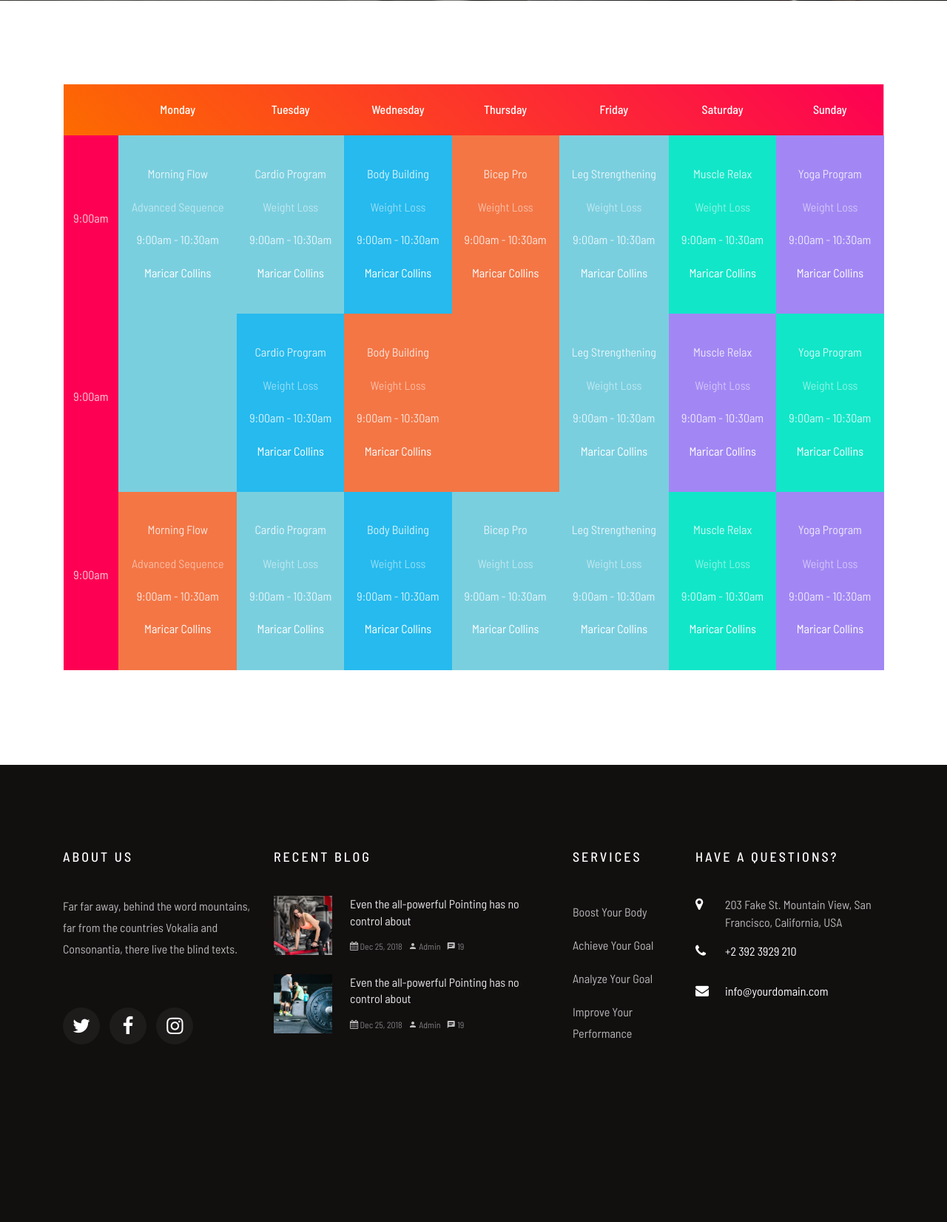
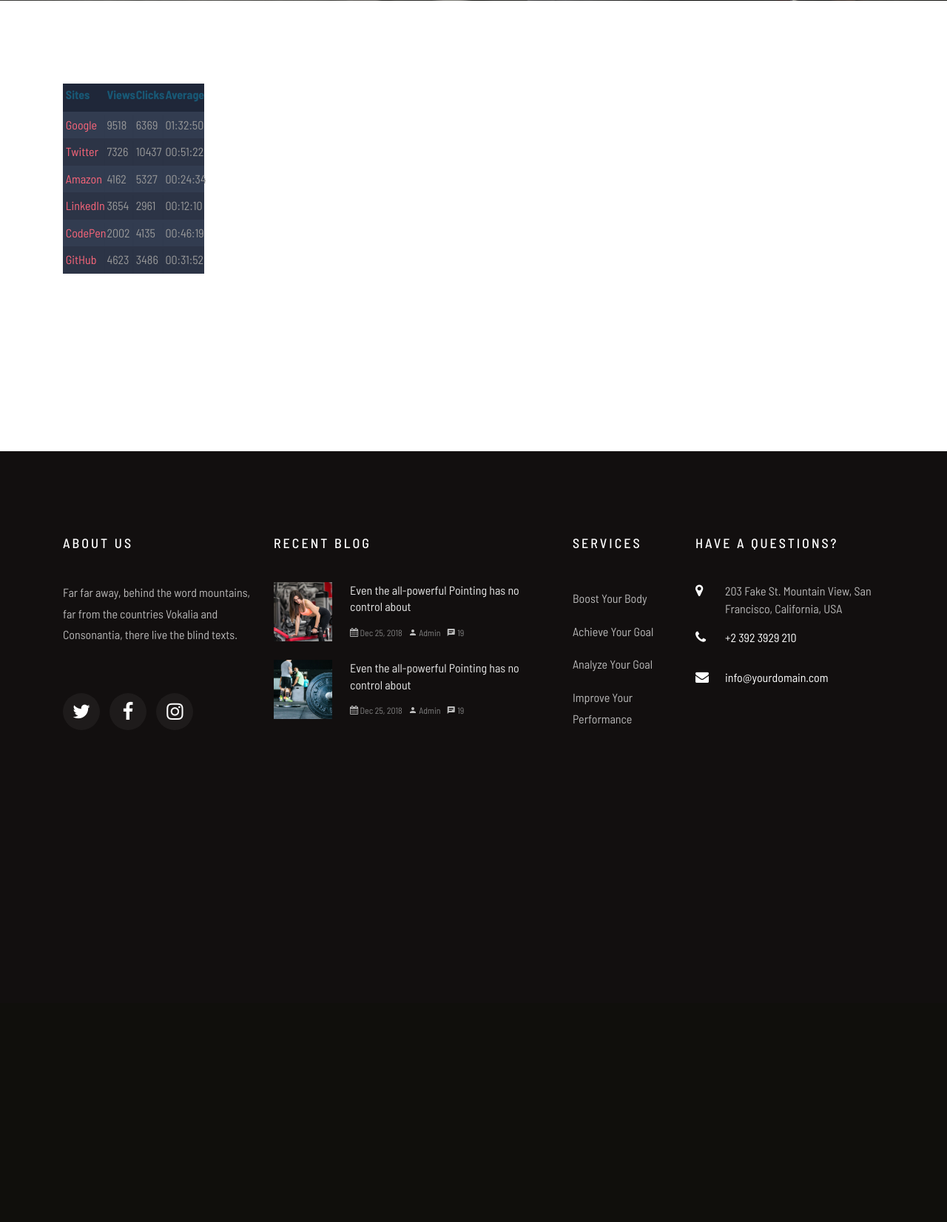
Before and after one commit to abdelrahmanelmarakby/StaminaFitness, a PHP site: page /schedule.php in a window 1280 px wide. Shown: the part 799-2451 px from the top of the page at 74% size. After the commit the page ends 1786 px from the top, so only its background shows below. Run offline with PHP 8.4, Linux system fonts and the light colour scheme; some libraries are stand-ins or nearby versions; some web fonts are replaced.

Commit message:
added table modification

```diff
--- /dev/null
+++ b/css/table.css
@@ -0,0 +1,111 @@
+
+@charset "UTF-8";
+@import url(https://fonts.googleapis.com/css?family=Open+Sans:300,400,700);
+
+body {
+  font-family: 'Open Sans', sans-serif;
+  font-weight: 300;
+  line-height: 1.42em;
+  color:#A7A1AE;
+  background-color:#1F2739;
+}
+
+h1 {
+  font-size:3em;
+  font-weight: 300;
+  line-height:1em;
+  text-align: center;
+  color: #4DC3FA;
+}
+
+h2
+  font-size:1em;
+  font-weight: 300;
+  text-align: center;
+  display: block;
+  line-height:1em;
+  padding-bottom: 2em;
+  color: #FB667A;
+}
+
+h2 a {
+  font-weight: 700;
+  text-transform: uppercase;
+  color: #FB667A;
+  text-decoration: none;
+}
+
+.blue { color: #185875; }
+.yellow { color: #FFF842; }
+
+.container th h1 {
+	  font-weight: bold;
+	  font-size: 1em;
+  text-align: left;
+  color: #185875;
+}
+
+.container td {
+	  font-weight: normal;
+	  font-size: 1em;
+  -webkit-box-shadow: 0 2px 2px -2px #0E1119;
+	   -moz-box-shadow: 0 2px 2px -2px #0E1119;
+	        box-shadow: 0 2px 2px -2px #0E1119;
+}
+
+.container {
+	  text-align: left;
+	  overflow: hidden;
+	  width: 80%;
+	  margin: 0 auto;
+  display: table;
+  padding: 0 0 8em 0;
+}
+
+.container td, .container th {
+	  padding-bottom: 2%;
+	  padding-top: 2%;
+  padding-left:2%;
+}
+
+/* Background-color of the odd rows */
+.container tr:nth-child(odd) {
+	  background-color: #323C50;
+}
+
+/* Background-color of the even rows */
+.container tr:nth-child(even) {
+	  background-color: #2C3446;
+}
+
+.container th {
+	  background-color: #1F2739;
+}
+
+.container td:first-child { color: #FB667A; }
+
+.container tr:hover {
+   background-color: #464A52;
+-webkit-box-shadow: 0 6px 6px -6px #0E1119;
+	   -moz-box-shadow: 0 6px 6px -6px #0E1119;
+	        box-shadow: 0 6px 6px -6px #0E1119;
+}
+
+.container td:hover {
+  background-color: #FFF842;
+  color: #403E10;
+  font-weight: bold;
+
+  box-shadow: #7F7C21 -1px 1px, #7F7C21 -2px 2px, #7F7C21 -3px 3px, #7F7C21 -4px 4px, #7F7C21 -5px 5px, #7F7C21 -6px 6px;
+  transform: translate3d(6px, -6px, 0);
+
+  transition-delay: 0s;
+	  transition-duration: 0.4s;
+	  transition-property: all;
+  transition-timing-function: line;
+}
+
+@media (max-width: 800px) {
+.container td:nth-child(4),
+.container th:nth-child(4) { display: none; }
+}
--- a/schedule.php
+++ b/schedule.php
@@ -6,7 +6,7 @@
     <meta name="viewport" content="width=device-width, initial-scale=1, shrink-to-fit=no">
 
     <link href="https://fonts.googleapis.com/css?family=Barlow+Semi+Condensed:100,200,200i,300,300i,400,400i,500,500i,600,600i,700,700i,800,800i,900,900i" rel="stylesheet">
-
+	<link href="css/table.css" rel="stylesheet">
     <link rel="stylesheet" href="css/open-iconic-bootstrap.min.css">
     <link rel="stylesheet" href="css/animate.css">
 
@@ -66,179 +66,54 @@
 				<div class="row">
     			<div class="col-md-12 ftco-animate">
     				<div class="sched-list">
-	    				<table class="table">
-						    <thead class="thead-primary">
-						      <tr class="text-center">
-						        <th>&nbsp;</th>
-						        <th>Monday</th>
-						        <th>Tuesday</th>
-						        <th>Wednesday</th>
-						        <th>Thursday</th>
-						        <th>Friday</th>
-						        <th>Saturday</th>
-						        <th>Sunday</th>
-						      </tr>
-						    </thead>
-						    <tbody>
-						      <tr class="text-center">
-						        <td class="color">
-						        	<p class="time">9:00am</p>
-						        </td>
-
-						        <td class="color-1">
-						        	<h3><a href="#">Morning Flow</a></h3>
-						        	<span class="at">Advanced Sequence</span>
-						        	<p class="time">9:00am - 10:30am</p>
-						        	<span class="trainer">Maricar Collins</span>
-						        </td>
-
-						        <td class="color-1">
-						        	<h3><a href="#">Cardio Program</a></h3>
-						        	<span class="at">Weight Loss</span>
-						        	<p class="time">9:00am - 10:30am</p>
-						        	<span class="trainer">Maricar Collins</span>
-						        </td>
-
-						        <td class="color-2">
-						        	<h3><a href="#">Body Building</a></h3>
-						        	<span class="at">Weight Loss</span>
-						        	<p class="time">9:00am - 10:30am</p>
-						        	<span class="trainer">Maricar Collins</span>
-						        </td>
-
-						        <td class="color-3">
-						        	<h3><a href="#">Bicep Pro</a></h3>
-						        	<span class="at">Weight Loss</span>
-						        	<p class="time">9:00am - 10:30am</p>
-						        	<span class="trainer">Maricar Collins</span>
-					          </td>
-
-						        <td class="color-1">
-						        	<h3><a href="#">Leg Strengthening</a></h3>
-						        	<span class="at">Weight Loss</span>
-						        	<p class="time">9:00am - 10:30am</p>
-						        	<span class="trainer">Maricar Collins</span>
-						        </td>
-
-						        <td class="color-4">
-						        	<h3><a href="#">Muscle Relax</a></h3>
-						        	<span class="at">Weight Loss</span>
-						        	<p class="time">9:00am - 10:30am</p>
-						        	<span class="trainer">Maricar Collins</span>
-						        </td>
-
-						        <td class="color-5">
-						        	<h3><a href="#">Yoga Program</a></h3>
-						        	<span class="at">Weight Loss</span>
-						        	<p class="time">9:00am - 10:30am</p>
-						        	<span class="trainer">Maricar Collins</span>
-						        </td>
-						      </tr><!-- END TR-->
-
-						      <tr class="text-center">
-						        <td class="color">
-						        	<p class="time">9:00am</p>
-						        </td>
-
-						        <td class="color-1">
-						        </td>
-
-						        <td class="color-2">
-						        	<h3><a href="#">Cardio Program</a></h3>
-						        	<span class="at">Weight Loss</span>
-						        	<p class="time">9:00am - 10:30am</p>
-						        	<span class="trainer">Maricar Collins</span>
-						        </td>
-
-						        <td class="color-3">
-						        	<h3><a href="#">Body Building</a></h3>
-						        	<span class="at">Weight Loss</span>
-						        	<p class="time">9:00am - 10:30am</p>
-						        	<span class="trainer">Maricar Collins</span>
-						        </td>
-
-						        <td class="color-3">
-					          </td>
-
-						        <td class="color-1">
-						        	<h3><a href="#">Leg Strengthening</a></h3>
-						        	<span class="at">Weight Loss</span>
-						        	<p class="time">9:00am - 10:30am</p>
-						        	<span class="trainer">Maricar Collins</span>
-						        </td>
-
-						        <td class="color-5">
-						        	<h3><a href="#">Muscle Relax</a></h3>
-						        	<span class="at">Weight Loss</span>
-						        	<p class="time">9:00am - 10:30am</p>
-						        	<span class="trainer">Maricar Collins</span>
-						        </td>
-
-						        <td class="color-4">
-						        	<h3><a href="#">Yoga Program</a></h3>
-						        	<span class="at">Weight Loss</span>
-						        	<p class="time">9:00am - 10:30am</p>
-						        	<span class="trainer">Maricar Collins</span>
-						        </td>
-						      </tr><!-- END TR-->
-
-						      <tr class="text-center">
-						        <td class="color">
-						        	<p class="time">9:00am</p>
-						        </td>
-
-						        <td class="color-3">
-						        	<h3><a href="#">Morning Flow</a></h3>
-						        	<span class="at">Advanced Sequence</span>
-						        	<p class="time">9:00am - 10:30am</p>
-						        	<span class="trainer">Maricar Collins</span>
-						        </td>
-
-						        <td class="color-1">
-						        	<h3><a href="#">Cardio Program</a></h3>
-						        	<span class="at">Weight Loss</span>
-						        	<p class="time">9:00am - 10:30am</p>
-						        	<span class="trainer">Maricar Collins</span>
-						        </td>
-
-						        <td class="color-2">
-						        	<h3><a href="#">Body Building</a></h3>
-						        	<span class="at">Weight Loss</span>
-						        	<p class="time">9:00am - 10:30am</p>
-						        	<span class="trainer">Maricar Collins</span>
-						        </td>
-
-						        <td class="color-1">
-						        	<h3><a href="#">Bicep Pro</a></h3>
-						        	<span class="at">Weight Loss</span>
-						        	<p class="time">9:00am - 10:30am</p>
-						        	<span class="trainer">Maricar Collins</span>
-					          </td>
-
-						        <td class="color-1">
-						        	<h3><a href="#">Leg Strengthening</a></h3>
-						        	<span class="at">Weight Loss</span>
-						        	<p class="time">9:00am - 10:30am</p>
-						        	<span class="trainer">Maricar Collins</span>
-						        </td>
-
-						        <td class="color-4">
-						        	<h3><a href="#">Muscle Relax</a></h3>
-						        	<span class="at">Weight Loss</span>
-						        	<p class="time">9:00am - 10:30am</p>
-						        	<span class="trainer">Maricar Collins</span>
-						        </td>
-
-						        <td class="color-5">
-						        	<h3><a href="#">Yoga Program</a></h3>
-						        	<span class="at">Weight Loss</span>
-						        	<p class="time">9:00am - 10:30am</p>
-						        	<span class="trainer">Maricar Collins</span>
-						        </td>
-						      </tr><!-- END TR-->
-
-						    </tbody>
-						  </table>
+	    			<table class="table1">
+	<thead>
+		<tr>
+			<th><h1>Sites</h1></th>
+			<th><h1>Views</h1></th>
+			<th><h1>Clicks</h1></th>
+			<th><h1>Average</h1></th>
+		</tr>
+	</thead>
+	<tbody>
+		<tr>
+			<td>Google</td>
+			<td>9518</td>
+			<td>6369</td>
+			<td>01:32:50</td>
+		</tr>
+		<tr>
+			<td>Twitter</td>
+			<td>7326</td>
+			<td>10437</td>
+			<td>00:51:22</td>
+		</tr>
+		<tr>
+			<td>Amazon</td>
+			<td>4162</td>
+			<td>5327</td>
+			<td>00:24:34</td>
+		</tr>
+    <tr>
+			<td>LinkedIn</td>
+			<td>3654</td>
+			<td>2961</td>
+			<td>00:12:10</td>
+		</tr>
+    <tr>
+			<td>CodePen</td>
+			<td>2002</td>
+			<td>4135</td>
+			<td>00:46:19</td>
+		</tr>
+    <tr>
+			<td>GitHub</td>
+			<td>4623</td>
+			<td>3486</td>
+			<td>00:31:52</td>
+		</tr>
+	</tbody>
+</table>
 					  </div>
     			</div>
     		</div>
```
